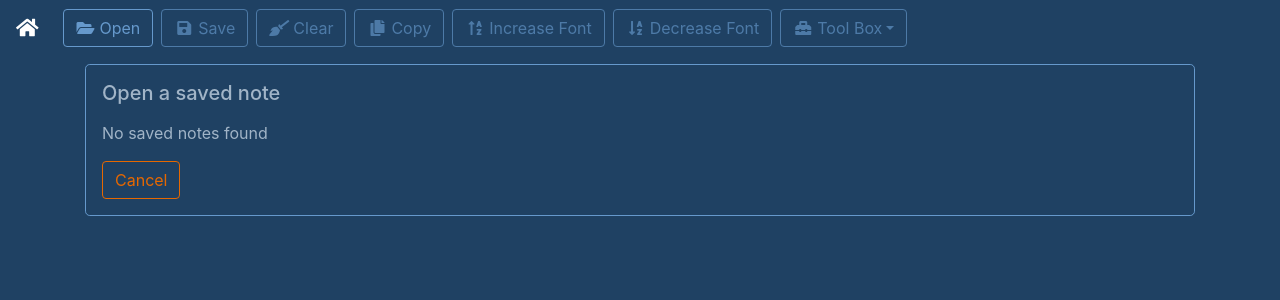
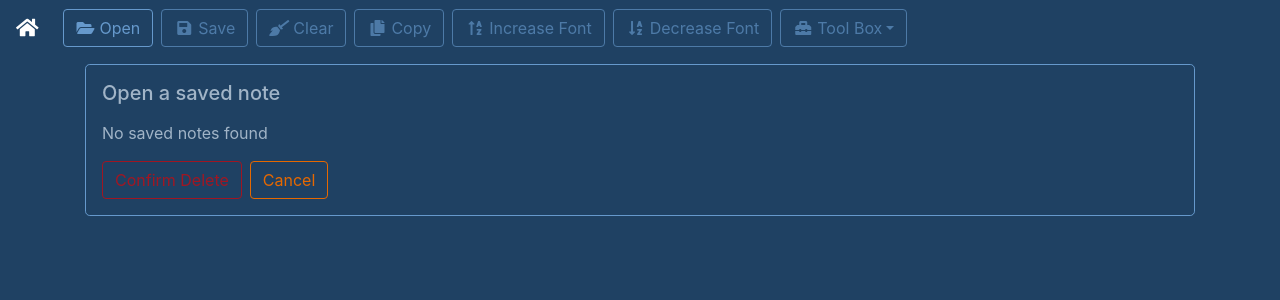
Before and after one commit to openXapps/web-apps-notes, a React (Create React App) app: page /apps/web-apps-notes/open in a window 1280 px wide. Shown: the top 300 px of the page. Built offline with nearby package versions, Linux system fonts and the light colour scheme.

Commit message:
Finalised line wrap and added delete confirmation

```diff
--- a/src/components/Footer.js
+++ b/src/components/Footer.js
@@ -1,21 +1,27 @@
 import React from 'react';
+
+const Value = ({ v }) => {
+  return (
+    <span className="text-info"><strong>{v}</strong></span>
+  );
+}
 
 const Footer = ({ noteLength, fontSize, lineWrapOn, onToggleLineWrap }) => {
   // console.log('Footer: lineWrapOn...', lineWrapOn);
   return (
     <div className="fixed-bottom">
       <div className="d-flex flex-row justify-content-between align-items-center bg-secondary">
+        <div className="m-1">
+          <button
+            className="btn btn-outline-primary btn-sm"
+            type="button"
+            onClick={onToggleLineWrap}
+          >line wrap is {lineWrapOn ? 'on' : 'off'}</button>
+        </div>
         <div className="d-flex flex-row align-items-center">
-          <div className="p-1 small text-white">note length {noteLength}</div>
-          <div className="ml-2 my-1">
-            <button
-              className="btn btn-outline-primary btn-sm"
-              type="button"
-              onClick={onToggleLineWrap}
-            >line wrap is {lineWrapOn ? 'on' : 'off'}</button>
-          </div>
+          <div className="p-1 small text-white">note length <Value v={noteLength} /></div>
+          <div className="p-1 small text-white">font size <Value v={fontSize} /></div>
         </div>
-        <div className="p-1 small text-white">font size {fontSize}</div>
       </div>
     </div>
   );
--- a/src/components/Open.js
+++ b/src/components/Open.js
@@ -5,9 +5,11 @@ import { getLocalStorage, saveLocalStorage } from '../utilities/localstorage';
 
 const Open = () => {
   const [isLoading, setIsLoading] = React.useState(true);
+  const [isDeleteEmpty, setIsDeleteEmpty] = React.useState(true);
   const [notes, setNotes] = React.useState([])
   const routeHistory = useHistory();
   const {
+    noteId,
     onNoteIdChange,
     onNoteTitleChange,
     onNoteContentChange,
@@ -44,11 +46,20 @@ const Open = () => {
       return true;
     });
     // console.log('Open: delete button...', tempNotes);
+    if (tempNotes.length < notes.length) setIsDeleteEmpty(false);
     setNotes(tempNotes);
   };
 
-  const handleCancel = (e) => {
-    e.preventDefault();
+  const handleConfirmDelete = () => {
+    if (!isDeleteEmpty && notes.length > 0) {
+      saveLocalStorage('gd-notes', notes);
+      toggleNavbarLock();
+      routeHistory.goBack();
+    }
+  };
+
+  const handleCancel = () => {
+    // e.preventDefault();
     toggleNavbarLock();
     routeHistory.goBack();
   };
@@ -80,6 +91,7 @@ const Open = () => {
                             className="btn"
                             type="button"
                             data-id={index}
+                            disabled={noteId === obj.noteId}
                             onClick={handleNoteDelete}
                           >X</button>
                         </div>
@@ -93,7 +105,13 @@ const Open = () => {
         ) : (<div className="my-3">Loading...</div>)
         }
         <button
-          className="btn btn-outline-warning"
+          className="btn btn-outline-danger"
+          type="button"
+          disabled={isDeleteEmpty}
+          onClick={handleConfirmDelete}
+        >Confirm Delete</button>
+        <button
+          className="btn btn-outline-warning ml-2"
           type="button"
           onClick={handleCancel}
         >Cancel</button>
```
